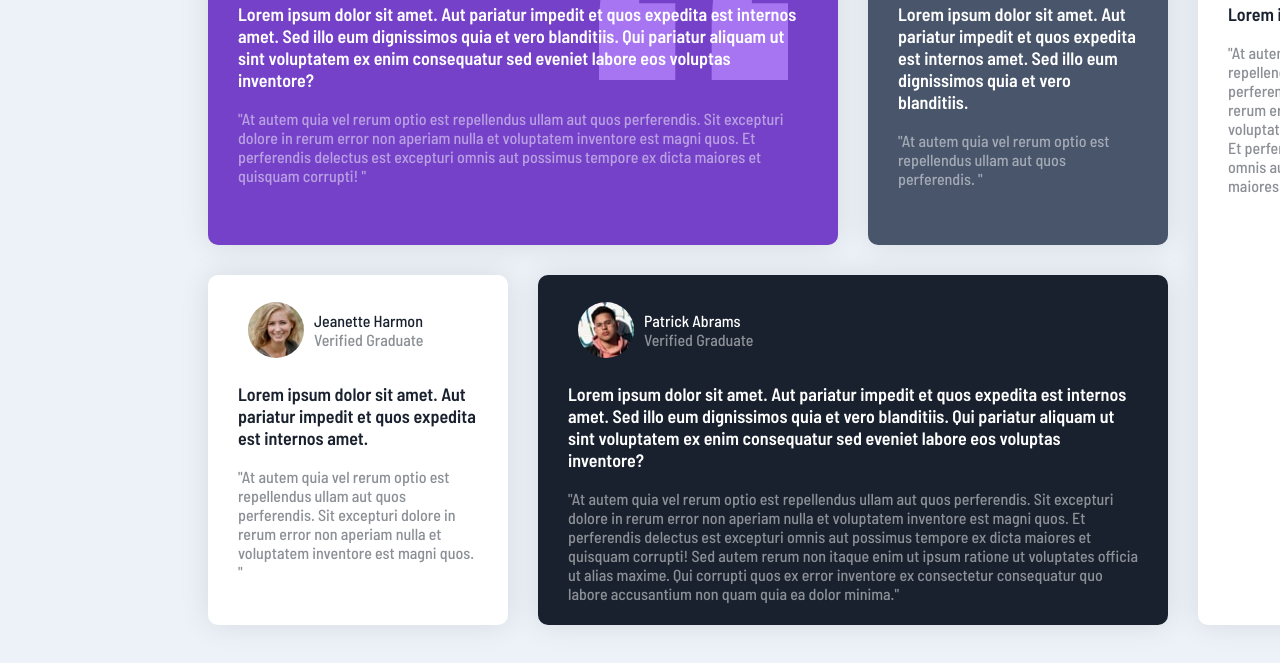
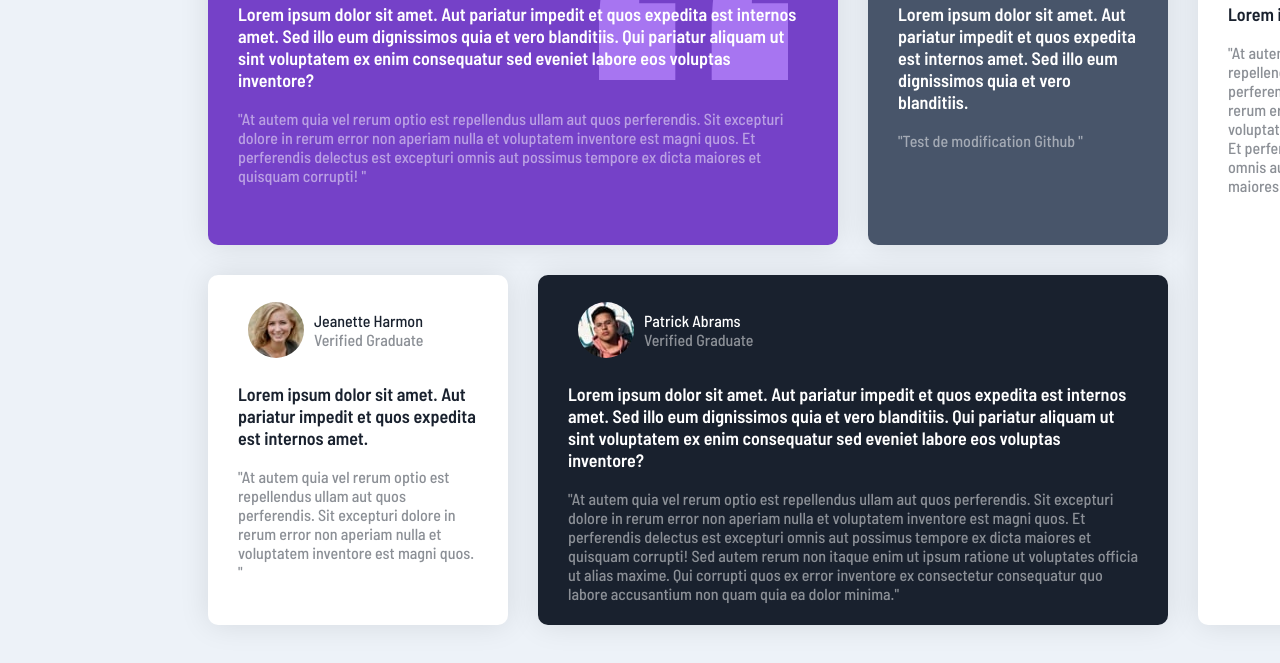
Before and after one commit to ChristopherSemard/ExerciceIntegration, a plain HTML site: page index.html in a window 1280 px wide. Shown: the part 205-868 px from the top of the page. Drawn offline with Linux system fonts and the light colour scheme.

Commit message:
test modif

```diff
--- a/index.html
+++ b/index.html
@@ -27,7 +27,7 @@
                 </p>
             </header>
             <p class="text">Lorem ipsum dolor sit amet. Aut pariatur impedit et quos expedita est internos amet. Sed illo eum dignissimos quia et vero blanditiis. </p>
-            <p class="citation">"At autem quia vel rerum optio est repellendus ullam aut quos perferendis.  "</p>
+            <p class="citation">"Test de modification Github "</p>
         </section>
         <section class="white">
             <header>
```
